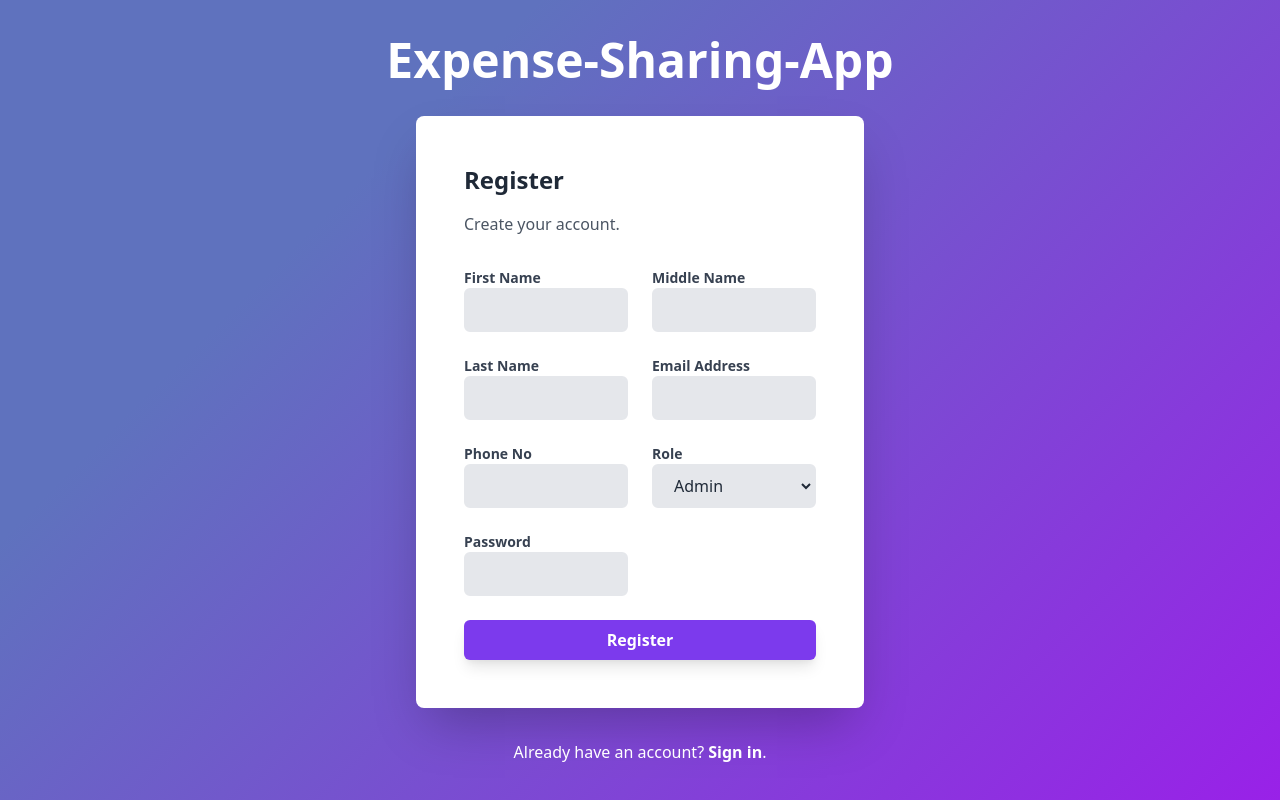
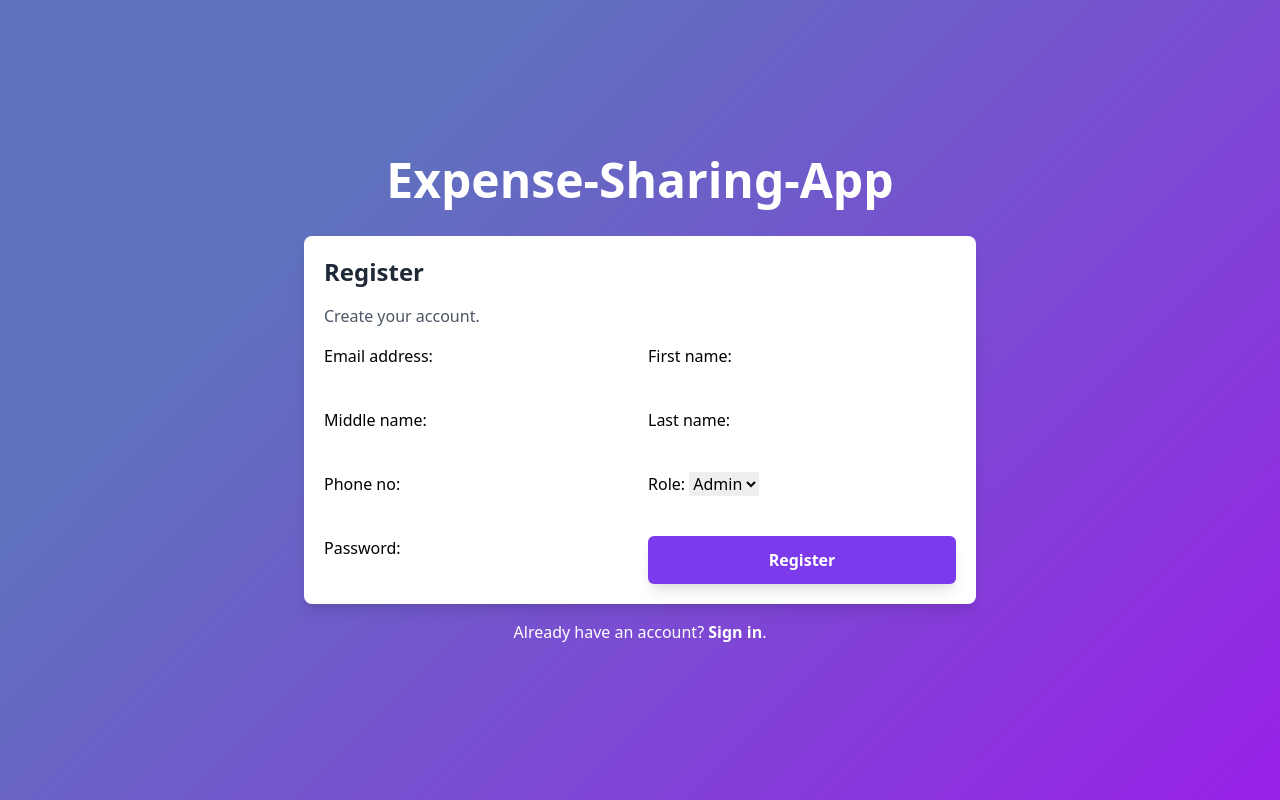
Before and after one commit to Amrit-Adhikary/Expense-Sharing-App, a Django app: page /register/ in a window 1280 px wide. Run offline with Django 5.2, Linux system fonts and the light colour scheme; some libraries are stand-ins or nearby versions.

Commit message:
added forms

```diff
--- a/templates/base.html
+++ b/templates/base.html
@@ -30,7 +30,8 @@
             <nav>
                 <ul class="space-y-2">
                     <li><a href="/" class="block px-4 py-2 rounded hover:bg-gray-200">🏠 Home</a></li>
-                    <li><a href="/category/list/" class="block px-4 py-2 rounded hover:bg-gray-200">💳 My Expenses</a></li>
+                    <li><a href="/expense/" class="block px-4 py-2 rounded hover:bg-gray-200">💳 My Expenses</a></li>
+                    <li><a href="/category/list/" class="block px-4 py-2 rounded hover:bg-gray-200">🍱 Expenses Category</a></li>
                     <li><a href="/expense_group/create/" class="block px-4 py-2 rounded hover:bg-gray-200">👥 Expense Groups</a></li>
                     <li><a href="/settlement/create/" class="block px-4 py-2 rounded hover:bg-gray-200">🤝 Settlements</a></li>
                 </ul>
--- a/templates/register.html
+++ b/templates/register.html
@@ -14,61 +14,27 @@
     </style>
 </head>
 <body class="body-bg min-h-screen flex flex-col justify-center items-center font-sans">
-
     <header class="mb-8">
         <h1 class="text-3xl md:text-4xl lg:text-5xl font-bold text-white">Expense-Sharing-App</h1>
     </header>
-
-    <main class="bg-white max-w-md w-full p-8 md:p-12 rounded-lg shadow-2xl">
+    <main class="bg-white w-full md:max-w-2xl p-5 rounded-lg shadow-lg">
         <section>
             <h2 class="text-2xl font-bold text-gray-800 mb-4">Register</h2>
             <p class="text-gray-600">Create your account.</p>
         </section>
-
-        <section class="mt-8">
-            <form class="space-y-6" method="POST">
-                {% csrf_token %}
-                <div class="grid grid-cols-1 md:grid-cols-2 gap-6">
-                    <div>
-                        <label class="block text-gray-700 text-sm font-bold" for="first_name">First Name</label>
-                        <input type="text" id="first_name" name="first_name" class="block w-full bg-gray-200 rounded-md text-gray-800 border-2 focus:outline-none focus:border-purple-600 transition duration-500 px-4 py-2">
-                    </div>
-                    <div>
-                        <label class="block text-gray-700 text-sm font-bold" for="middle_name">Middle Name</label>
-                        <input type="text" id="middle_name" name="middle_name" class="block w-full bg-gray-200 rounded-md text-gray-800 border-2 focus:outline-none focus:border-purple-600 transition duration-500 px-4 py-2">
-                    </div>
-                    <div>
-                        <label class="block text-gray-700 text-sm font-bold" for="last_name">Last Name</label>
-                        <input type="text" id="last_name" name="last_name" class="block w-full bg-gray-200 rounded-md text-gray-800 border-2 focus:outline-none focus:border-purple-600 transition duration-500 px-4 py-2">
-                    </div>
-                    <div>
-                        <label class="block text-gray-700 text-sm font-bold" for="email">Email Address</label>
-                        <input type="email" id="email" name="email" class="block w-full bg-gray-200 rounded-md text-gray-800 border-2 focus:outline-none focus:border-purple-600 transition duration-500 px-4 py-2">
-                    </div>
-                    <div>
-                        <label class="block text-gray-700 text-sm font-bold" for="phone_no">Phone No</label>
-                        <input type="text" id="phone_no" name="phone_no" class="block w-full bg-gray-200 rounded-md text-gray-800 border-2 focus:outline-none focus:border-purple-600 transition duration-500 px-4 py-2">
-                    </div>
-                    <div>
-                        <label class="block text-gray-700 text-sm font-bold" for="role">Role</label>
-                        <select id="role" name="role" class="block w-full bg-gray-200 rounded-md text-gray-800 border-2 focus:outline-none focus:border-purple-600 transition duration-500 px-4 py-2">
-                            <option value="Admin">Admin</option>
-                            <!-- Add more options if needed -->
-                        </select>
-                    </div>
-                    <div>
-                        <label class="block text-gray-700 text-sm font-bold" for="password">Password</label>
-                        <input type="password" id="password" name="password" class="block w-full bg-gray-200 rounded-md text-gray-800 border-2 focus:outline-none focus:border-purple-600 transition duration-500 px-4 py-2">
-                    </div>
+        <section class="mt-4">
+            <form class="space-y-4" method="POST">
+                <div class="grid grid-cols-1 md:grid-cols-2 gap-4">
+                    {% load tailwind_filters %}
+                    {% csrf_token %}
+                    {{ form|crispy }}
+                    <button class="bg-purple-600 hover:bg-purple-700 text-white font-bold py-2 px-4 md:py-3 md:px-6 rounded-md shadow-lg hover:shadow-xl transition duration-200 w-full" type="submit">Register</button>
                 </div>
-                <button class="bg-purple-600 hover:bg-purple-700 text-white font-bold py-2 rounded-md shadow-lg hover:shadow-xl transition duration-200 w-full" type="submit">Register</button>
             </form>
         </section>
     </main>
-
-    <div class="max-w-md mt-8 text-center text-white">
+    <div class="max-w-sm mt-4 text-center text-white">
         <p>Already have an account? <a href="/" class="font-bold hover:underline">Sign in</a>.</p>
     </div>
-
 </body>
 </html>
--- a/templates/settlement_create.html
+++ b/templates/settlement_create.html
@@ -1,11 +1,12 @@
 {% extends 'base.html' %}
 
+{% load tailwind_filters %}
 {% block content %}
 <div class="container mx-auto px-4">
     <h2 class="text-2xl font-bold mb-4">Create Settlement</h2>
     <form method="post" class="bg-white shadow-md rounded px-8 pt-6 pb-8 mb-4">
         {% csrf_token %}
-        {{ form.as_p }}
+        {{ form|crispy }}
         <button type="submit" class="bg-blue-500 hover:bg-blue-700 text-white font-bold py-2 px-4 rounded focus:outline-none focus:shadow-outline">Submit</button>
     </form>
 </div>
```
Also changed, not shown: expensesharing/settings.py (+7 -0 lines), templates/expense_create.html (+6 -9 lines), templates/expense_group_create.html (+14 -1 lines), templates/expense_list.html (+4 -8 lines).
